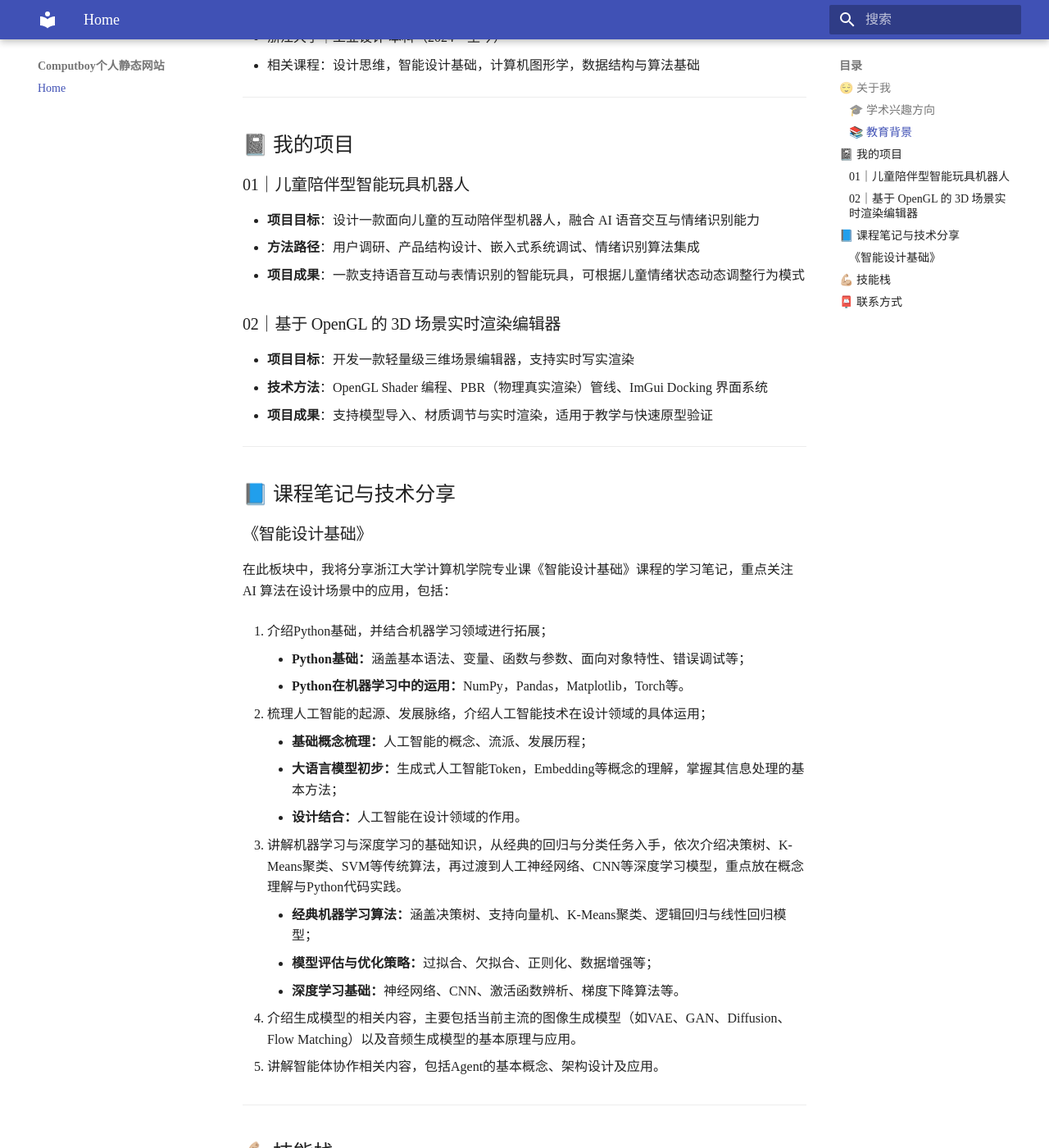
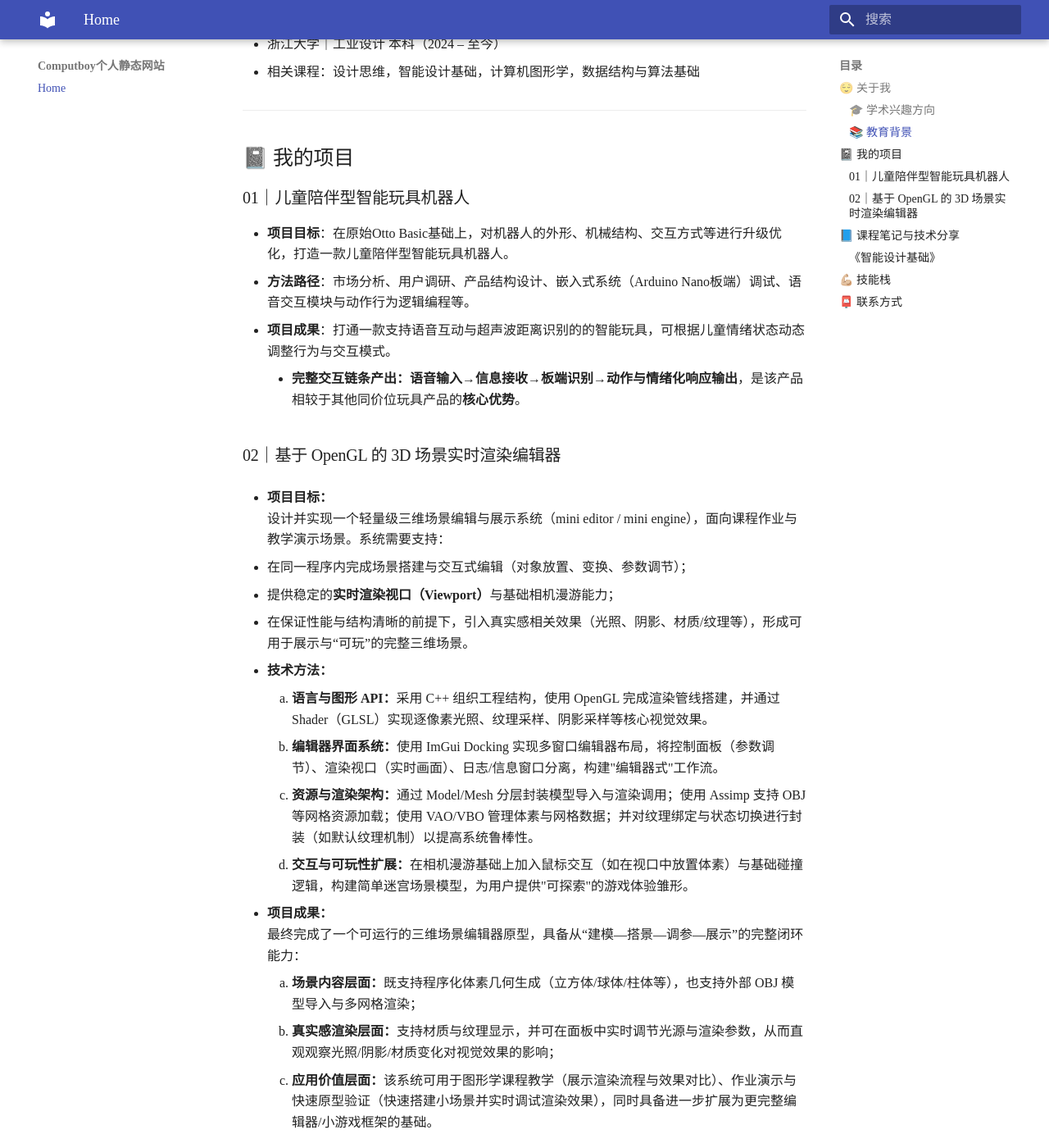
Before and after one commit to Computboy/Computboy.github.io, an MkDocs documentation site: the page built from docs/index.md, in a window 1280 px wide and 1400 px high, scrolled down 582 px. Shown: the whole window at 82% size. Built offline with MkDocs 1.6.1 and Material for MkDocs 9.7.7, drawn with Linux system fonts in a browser that asks for light colours; some web fonts are replaced; some of the changed text lies outside the part shown.

Commit message:
Changes on CG project and skills

```diff
--- a/docs/index.md
+++ b/docs/index.md
@@ -1,4 +1,4 @@
-# 欢迎来到 Computboy 的个人网站！
+# **欢迎来到 Computboy 的个人网站！**
 
 ## 😌 关于我
 
@@ -15,22 +15,42 @@
 ### 📚 教育背景
 
 - 浙江大学｜工业设计 本科（2024 – 至今）
-  - 相关课程：设计思维，智能设计基础，计算机图形学，数据结构与算法基础
+
+   - 相关课程：设计思维，智能设计基础，计算机图形学，数据结构与算法基础
 
 ---
 
 ## 📓 我的项目
 ### 01｜儿童陪伴型智能玩具机器人
 
-- **项目目标**：设计一款面向儿童的互动陪伴型机器人，融合 AI 语音交互与情绪识别能力
-- **方法路径**：用户调研、产品结构设计、嵌入式系统调试、情绪识别算法集成
-- **项目成果**：一款支持语音互动与表情识别的智能玩具，可根据儿童情绪状态动态调整行为模式
+- **项目目标**：在原始Otto Basic基础上，对机器人的外形、机械结构、交互方式等进行升级优化，打造一款儿童陪伴型智能玩具机器人。
+- **方法路径**：市场分析、用户调研、产品结构设计、嵌入式系统（Arduino Nano板端）调试、语音交互模块与动作行为逻辑编程等。
+- **项目成果**：打通一款支持语音互动与超声波距离识别的的智能玩具，可根据儿童情绪状态动态调整行为与交互模式。
+
+    - <strong>完整交互链条产出：语音输入→信息接收→板端识别→动作与情绪化响应输出</strong>，是该产品相较于其他同价位玩具产品的**核心优势**。
 
 ### 02｜基于 OpenGL 的 3D 场景实时渲染编辑器
 
-- **项目目标**：开发一款轻量级三维场景编辑器，支持实时写实渲染
-- **技术方法**：OpenGL Shader 编程、PBR（物理真实渲染）管线、ImGui Docking 界面系统
-- **项目成果**：支持模型导入、材质调节与实时渲染，适用于教学与快速原型验证
+- <strong>项目目标：</strong>
+设计并实现一个轻量级三维场景编辑与展示系统（mini editor / mini engine），面向课程作业与教学演示场景。系统需要支持：
+
+   1. 在同一程序内完成场景搭建与交互式编辑（对象放置、变换、参数调节）；
+   2. 提供稳定的**实时渲染视口（Viewport）**与基础相机漫游能力；
+   3. 在保证性能与结构清晰的前提下，引入真实感相关效果（光照、阴影、材质/纹理等），形成可用于展示与“可玩”的完整三维场景。
+
+- <strong>技术方法：</strong>
+
+    1. <strong>语言与图形 API：</strong>采用 C++ 组织工程结构，使用 OpenGL 完成渲染管线搭建，并通过 Shader（GLSL）实现逐像素光照、纹理采样、阴影采样等核心视觉效果。
+    2. <strong>编辑器界面系统：</strong>使用 ImGui Docking 实现多窗口编辑器布局，将控制面板（参数调节）、渲染视口（实时画面）、日志/信息窗口分离，构建"编辑器式"工作流。
+    3. <strong>资源与渲染架构：</strong>通过 Model/Mesh 分层封装模型导入与渲染调用；使用 Assimp 支持 OBJ 等网格资源加载；使用 VAO/VBO 管理体素与网格数据；并对纹理绑定与状态切换进行封装（如默认纹理机制）以提高系统鲁棒性。
+    4. <strong>交互与可玩性扩展：</strong>在相机漫游基础上加入鼠标交互（如在视口中放置体素）与基础碰撞逻辑，构建简单迷宫场景模型，为用户提供"可探索"的游戏体验雏形。
+
+- <strong>项目成果：</strong>
+最终完成了一个可运行的三维场景编辑器原型，具备从“建模—搭景—调参—展示”的完整闭环能力：
+
+    1. <strong>场景内容层面：</strong>既支持程序化体素几何生成（立方体/球体/柱体等），也支持外部 OBJ 模型导入与多网格渲染；
+    2. <strong>真实感渲染层面：</strong>支持材质与纹理显示，并可在面板中实时调节光源与渲染参数，从而直观观察光照/阴影/材质变化对视觉效果的影响；
+    3. <strong>应用价值层面：</strong>该系统可用于图形学课程教学（展示渲染流程与效果对比）、作业演示与快速原型验证（快速搭建小场景并实时调试渲染效果），同时具备进一步扩展为更完整编辑器/小游戏框架的基础。
 
 ---
 
```
Also changed, not shown: other parts of docs/index.md (+2 -3 lines).
